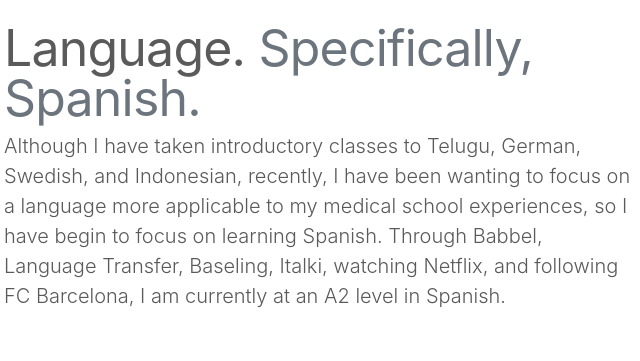
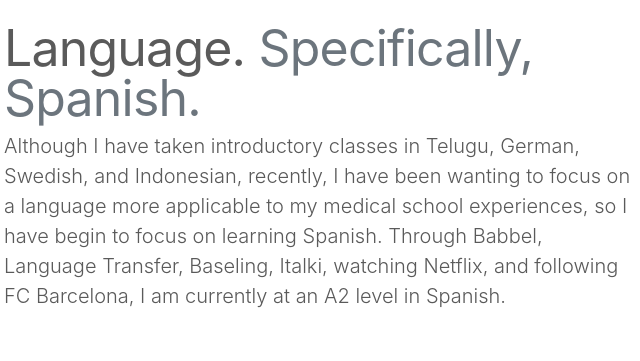
Before and after one commit to venkatamacha/personal_website, a plain HTML site: page home.html in a window 1280 px wide. Shown: the part 2560-2921 px from the top of the page, 556-1196 px from the left. Drawn offline with nearby package versions, Linux system fonts and the light colour scheme.

Commit message:
Minor Grammatical Change

```diff
--- a/home.html
+++ b/home.html
@@ -170,7 +170,7 @@ extra_css: "carousel.css"
     <div class="row featurette">
       <div class="col-md-7 order-md-2">
         <h2 class="featurette-heading">Language. <span class="text-muted">Specifically, Spanish.</span></h2>
-        <p class="lead">Although I have taken introductory classes to Telugu, German, Swedish, and Indonesian, recently, I have been wanting to focus on a language more applicable to my medical school experiences, so I have begin to focus on learning Spanish. Through Babbel, Language Transfer, Baseling, Italki, watching Netflix, and following FC Barcelona, I am currently at an A2 level in Spanish.</p>
+        <p class="lead">Although I have taken introductory classes in Telugu, German, Swedish, and Indonesian, recently, I have been wanting to focus on a language more applicable to my medical school experiences, so I have begin to focus on learning Spanish. Through Babbel, Language Transfer, Baseling, Italki, watching Netflix, and following FC Barcelona, I am currently at an A2 level in Spanish.</p>
 
 <!-- Through Babbel, Language Transfer, Baseling, Italki, watching Netflix, and following Real Madrid, I am currently at an A2 level in Spanish and managed to pass the <a href="https://clep.collegeboard.org/world-languages/spanish-language">Spanish CLEP</a>.</p> -->
 
```
